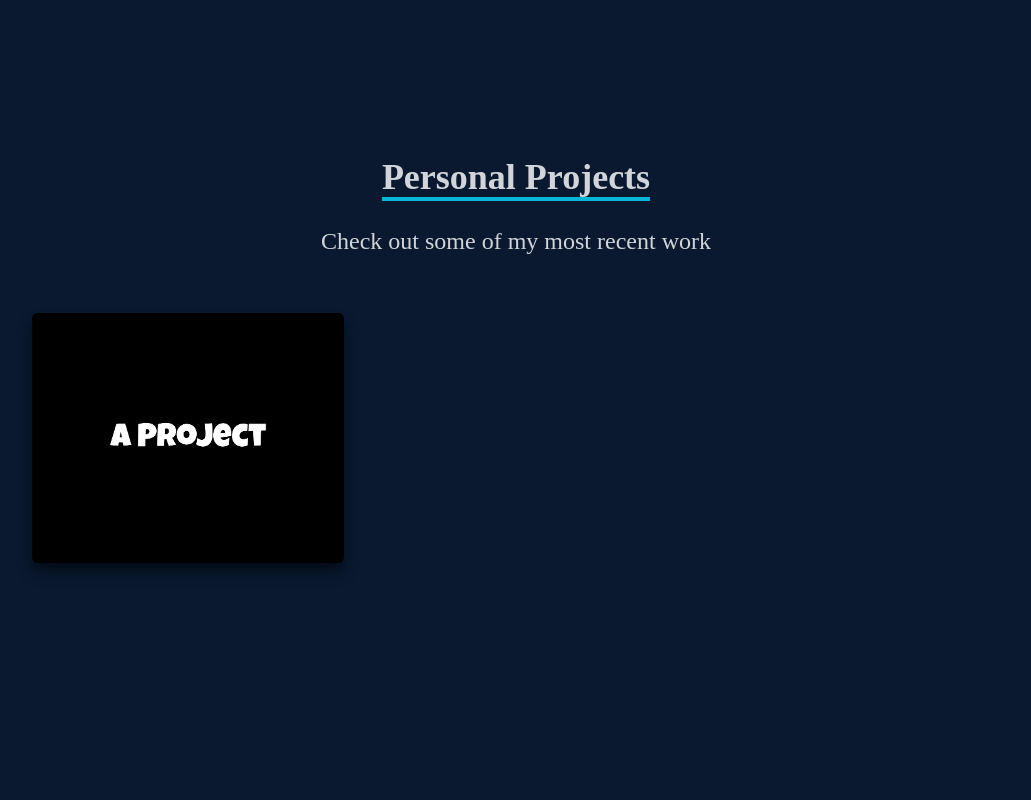
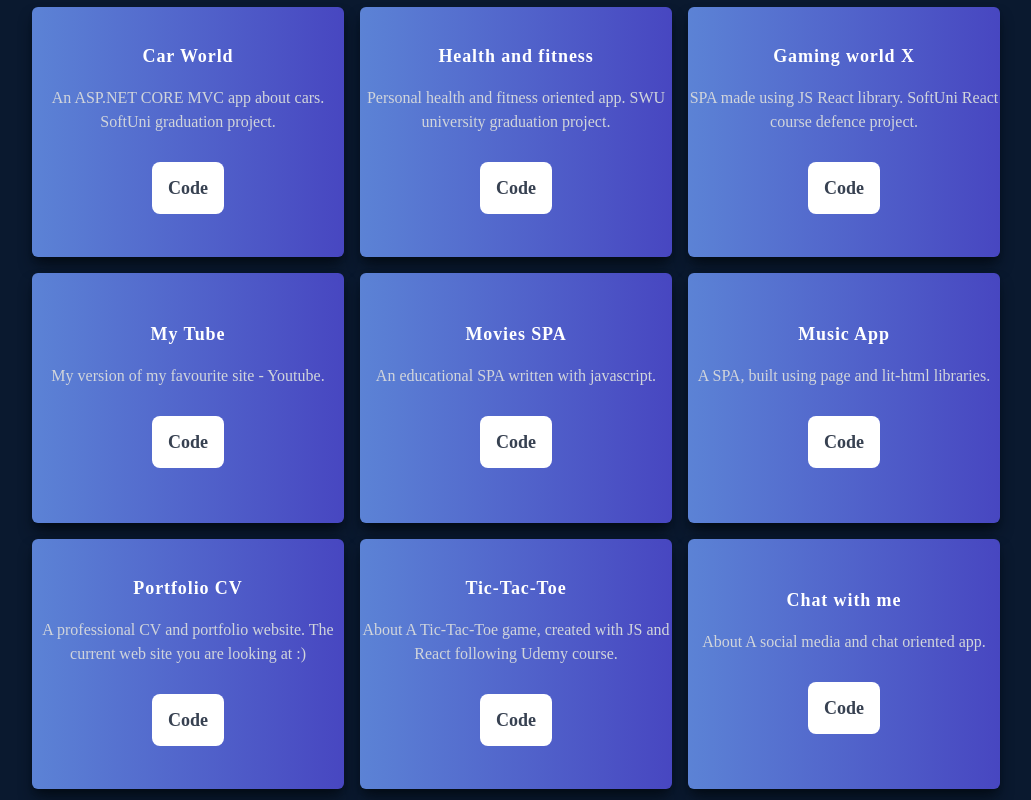
Before and after one commit to BozhidarChervenkov/PortfolioCV, a React (Create React App) app in the folder PortfolioCV/: page / in a window 1280 px wide. Shown: the part 4840-5640 px from the top of the page, without its empty margins (124-1155 px from the left). Built offline with nearby package versions, Linux system fonts and the light colour scheme.

Commit message:
Personal projects page complete

```diff
--- a/PortfolioCV/src/components/PersonalProjects.jsx
+++ b/PortfolioCV/src/components/PersonalProjects.jsx
@@ -1,5 +1,4 @@
 import React from 'react';
-import code from '../assets/code2.png';
 
 const PersonalProjects = () => {
   return (
@@ -7,30 +6,21 @@
       <div className='max-w-[1000px] mx-auto p-4 flex flex-col justify-center w-full h-full'>
         <div className='pb-8 w-full flex justify-center items-center flex-col'>
           <p className='text-4xl font-bold inline border-b-4 text-gray-300 border-cyan-500'>
-          Personal Projects
+            Personal Projects
           </p>
-          <p className='py-6 text-2xl'>Check out some of my most recent work</p>
         </div>
         {/* Container */}
         <div className='grid sm:grid-cols-2 md:grid-cols-3 gap-4'>
+
           {/* Grid Item */}
-          <div
-            style={{ backgroundImage: `url(${code})` }}
-            className='shadow-lg shadow-[#040c16] group container rounded-md flex justify-center items-center mx-auto content-div'
-          >
-            {/* Hover Effects */}
-            <div className='opacity-0 group-hover:opacity-100 flex justify-center items-center flex-col'>
-              <span className=' text-lg font-bold text-white tracking-wider'>
-                CBT Application
+          <div className='shadow-lg shadow-[#040c16] group container rounded-md flex justify-center items-center mx-auto content-div  hover:bg-cyan-800 hover:scale-110 duration-500'>
+            <div className='opacity-100 flex justify-center items-center flex-col'>
+              <span className='text-lg font-bold text-white tracking-wider mb-4'>
+                Car World
               </span>
-              <p className='text-center'>A CBT web application built with React and Mongodb</p>
-              <div className='pt-8 text-center'>
-                <a href='/'>
-                  <button className='text-center rounded-lg px-4 py-3 m-2 bg-white text-gray-700 font-bold text-lg'>
-                    Demo
-                  </button>
-                </a>
-                <a href='/'>
+              <p className='text-center'>An ASP.NET CORE MVC app about cars. SoftUni graduation project.</p>
+              <div className='pt-5 text-center'>
+                <a href='https://github.com/BozhidarChervenkov/CarWorld.git' target="_blank" rel="noopener noreferrer">
                   <button className='text-center rounded-lg px-4 py-3 m-2 bg-white text-gray-700 font-bold text-lg'>
                     Code
                   </button>
@@ -38,6 +28,145 @@
               </div>
             </div>
           </div>
+
+          {/* Grid Item */}
+          <div className='shadow-lg shadow-[#040c16] group container rounded-md flex justify-center items-center mx-auto content-div  hover:bg-cyan-800 hover:scale-110 duration-500'>
+            <div className='opacity-100 flex justify-center items-center flex-col'>
+              <span className='text-lg font-bold text-white tracking-wider mb-4'>
+                Health and fitness
+              </span>
+              <p className='text-center'>Personal health and fitness oriented app. SWU university graduation project.</p>
+              <div className='pt-5 text-center'>
+                <a href='https://github.com/BozhidarChervenkov/HealthAndFitness.git' target="_blank" rel="noopener noreferrer">
+                  <button className='text-center rounded-lg px-4 py-3 m-2 bg-white text-gray-700 font-bold text-lg'>
+                    Code
+                  </button>
+                </a>
+              </div>
+            </div>
+          </div>
+
+          {/* Grid Item */}
+          <div className='shadow-lg shadow-[#040c16] group container rounded-md flex justify-center items-center mx-auto content-div  hover:bg-cyan-800 hover:scale-110 duration-500'>
+            <div className='opacity-100 flex justify-center items-center flex-col'>
+              <span className='text-lg font-bold text-white tracking-wider mb-4'>
+                Gaming world X
+              </span>
+              <p className='text-center'>SPA made using JS React library. SoftUni React course defence project.</p>
+              <div className='pt-5 text-center'>
+                <a href='https://github.com/BozhidarChervenkov/GamingWorldX.git' target="_blank" rel="noopener noreferrer">
+                  <button className='text-center rounded-lg px-4 py-3 m-2 bg-white text-gray-700 font-bold text-lg'>
+                    Code
+                  </button>
+                </a>
+              </div>
+            </div>
+          </div>
+
+          {/* Grid Item */}
+          <div className='shadow-lg shadow-[#040c16] group container rounded-md flex justify-center items-center mx-auto content-div  hover:bg-cyan-800 hover:scale-110 duration-500'>
+            <div className='opacity-100 flex justify-center items-center flex-col'>
+              <span className='text-lg font-bold text-white tracking-wider mb-4'>
+                My Tube
+              </span>
+              <p className='text-center'>My version of my favourite site - Youtube.</p>
+              <div className='pt-5 text-center'>
+                <a href='https://github.com/BozhidarChervenkov/MyTube.git' target="_blank" rel="noopener noreferrer">
+                  <button className='text-center rounded-lg px-4 py-3 m-2 bg-white text-gray-700 font-bold text-lg'>
+                    Code
+                  </button>
+                </a>
+              </div>
+            </div>
+          </div>
+
+          {/* Grid Item */}
+          <div className='shadow-lg shadow-[#040c16] group container rounded-md flex justify-center items-center mx-auto content-div  hover:bg-cyan-800 hover:scale-110 duration-500'>
+            <div className='opacity-100 flex justify-center items-center flex-col'>
+              <span className='text-lg font-bold text-white tracking-wider mb-4'>
+                Movies SPA
+              </span>
+              <p className='text-center'>An educational SPA written with javascript.</p>
+              <div className='pt-5 text-center'>
+                <a href='https://github.com/BozhidarChervenkov/MoviesSPA.git' target="_blank" rel="noopener noreferrer">
+                  <button className='text-center rounded-lg px-4 py-3 m-2 bg-white text-gray-700 font-bold text-lg'>
+                    Code
+                  </button>
+                </a>
+              </div>
+            </div>
+          </div>
+
+          {/* Grid Item */}
+          <div className='shadow-lg shadow-[#040c16] group container rounded-md flex justify-center items-center mx-auto content-div  hover:bg-cyan-800 hover:scale-110 duration-500'>
+            <div className='opacity-100 flex justify-center items-center flex-col'>
+              <span className='text-lg font-bold text-white tracking-wider mb-4'>
+                Music App
+              </span>
+              <p className='text-center'>A SPA, built using page and lit-html libraries.</p>
+              <div className='pt-5 text-center'>
+                <a href='https://github.com/BozhidarChervenkov/MusicApp.git' target="_blank" rel="noopener noreferrer">
+                  <button className='text-center rounded-lg px-4 py-3 m-2 bg-white text-gray-700 font-bold text-lg'>
+                    Code
+                  </button>
+                </a>
+              </div>
+            </div>
+          </div>
+
+          {/* Grid Item */}
+          <div className='shadow-lg shadow-[#040c16] group container rounded-md flex justify-center items-center mx-auto content-div  hover:bg-cyan-800 hover:scale-110 duration-500'>
+            <div className='opacity-100 flex justify-center items-center flex-col'>
+              <span className='text-lg font-bold text-white tracking-wider mb-4'>
+                Portfolio CV
+              </span>
+              <p className='text-center'>A professional CV and portfolio website. The current web site you are looking at :)</p>
+              <div className='pt-5 text-center'>
+                <a href='https://github.com/BozhidarChervenkov/PortfolioCV.git' target="_blank" rel="noopener noreferrer">
+                  <button className='text-center rounded-lg px-4 py-3 m-2 bg-white text-gray-700 font-bold text-lg'>
+                    Code
+                  </button>
+                </a>
+              </div>
+            </div>
+          </div>
+
+          {/* Grid Item */}
+          <div className='shadow-lg shadow-[#040c16] group container rounded-md flex justify-center items-center mx-auto content-div  hover:bg-cyan-800 hover:scale-110 duration-500'>
+            <div className='opacity-100 flex justify-center items-center flex-col'>
+              <span className='text-lg font-bold text-white tracking-wider mb-4'>
+                Tic-Tac-Toe
+              </span>
+              <p className='text-center'>About
+                A Tic-Tac-Toe game, created with JS and React following Udemy course.</p>
+              <div className='pt-5 text-center'>
+                <a href='https://github.com/BozhidarChervenkov/Tic-Tac-Toe.git' target="_blank" rel="noopener noreferrer">
+                  <button className='text-center rounded-lg px-4 py-3 m-2 bg-white text-gray-700 font-bold text-lg'>
+                    Code
+                  </button>
+                </a>
+              </div>
+            </div>
+          </div>
+
+          {/* Grid Item */}
+          <div className='shadow-lg shadow-[#040c16] group container rounded-md flex justify-center items-center mx-auto content-div  hover:bg-cyan-800 hover:scale-110 duration-500'>
+            <div className='opacity-100 flex justify-center items-center flex-col'>
+              <span className='text-lg font-bold text-white tracking-wider mb-4'>
+                Chat with me
+              </span>
+              <p className='text-center'>About
+                A social media and chat oriented app.</p>
+              <div className='pt-5 text-center'>
+                <a href='https://github.com/BozhidarChervenkov/ChatWithMe.git' target="_blank" rel="noopener noreferrer">
+                  <button className='text-center rounded-lg px-4 py-3 m-2 bg-white text-gray-700 font-bold text-lg'>
+                    Code
+                  </button>
+                </a>
+              </div>
+            </div>
+          </div>
+
         </div>
       </div>
     </div>
--- a/PortfolioCV/src/index.css
+++ b/PortfolioCV/src/index.css
@@ -67,13 +67,12 @@
     background-size: cover;
     background-position: center;
     height: 250px;
-}
-
-.content-div:hover {
     background-image: linear-gradient(to right,
             rgba(112, 157, 255, 0.8),
             hsla(242, 74%, 61%, 0.8)) !important;
 }
+
+
 
 /* Achievements page */
 .certificates-img{
```
Also changed, not shown: PortfolioCV/src/assets/code2.png (deleted).
